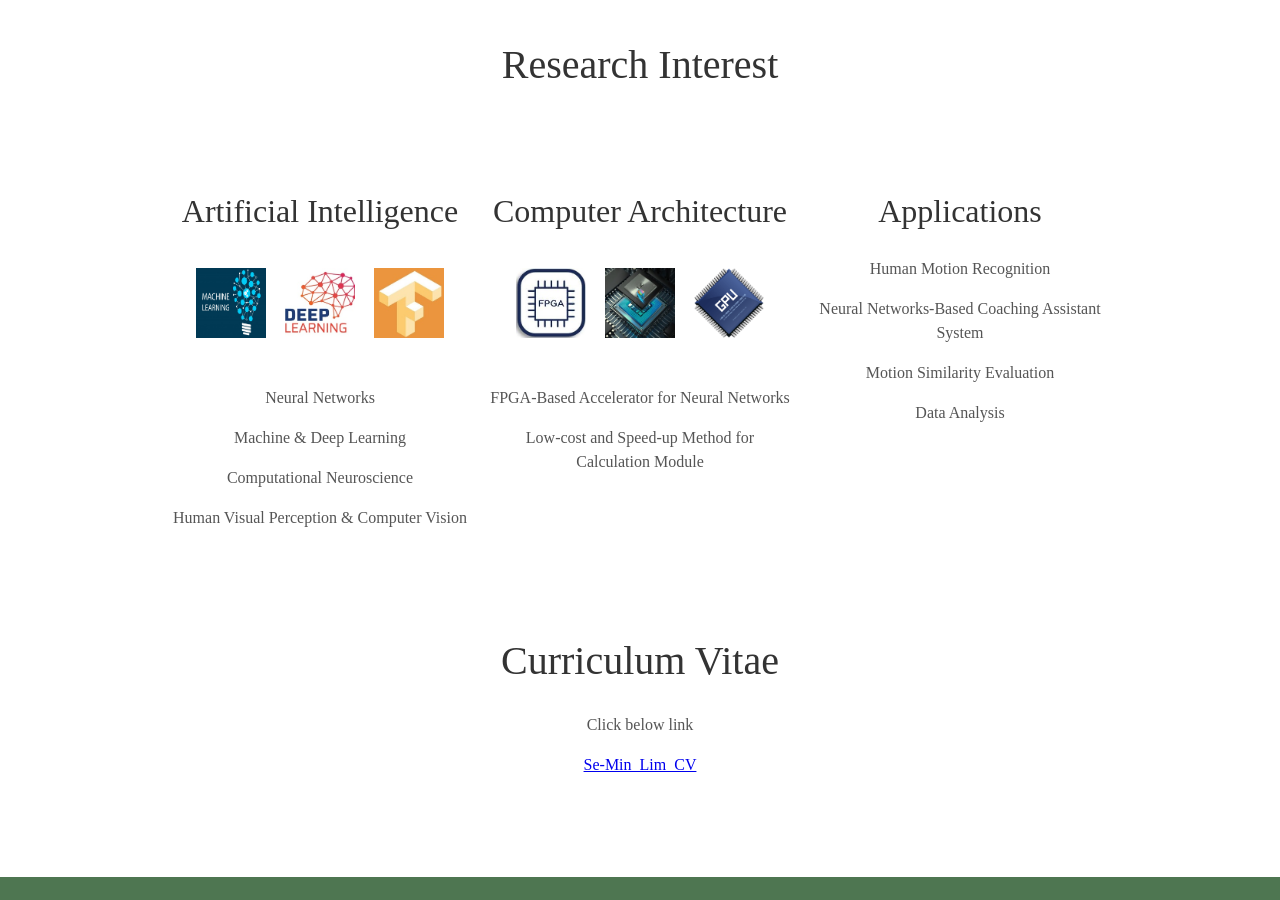
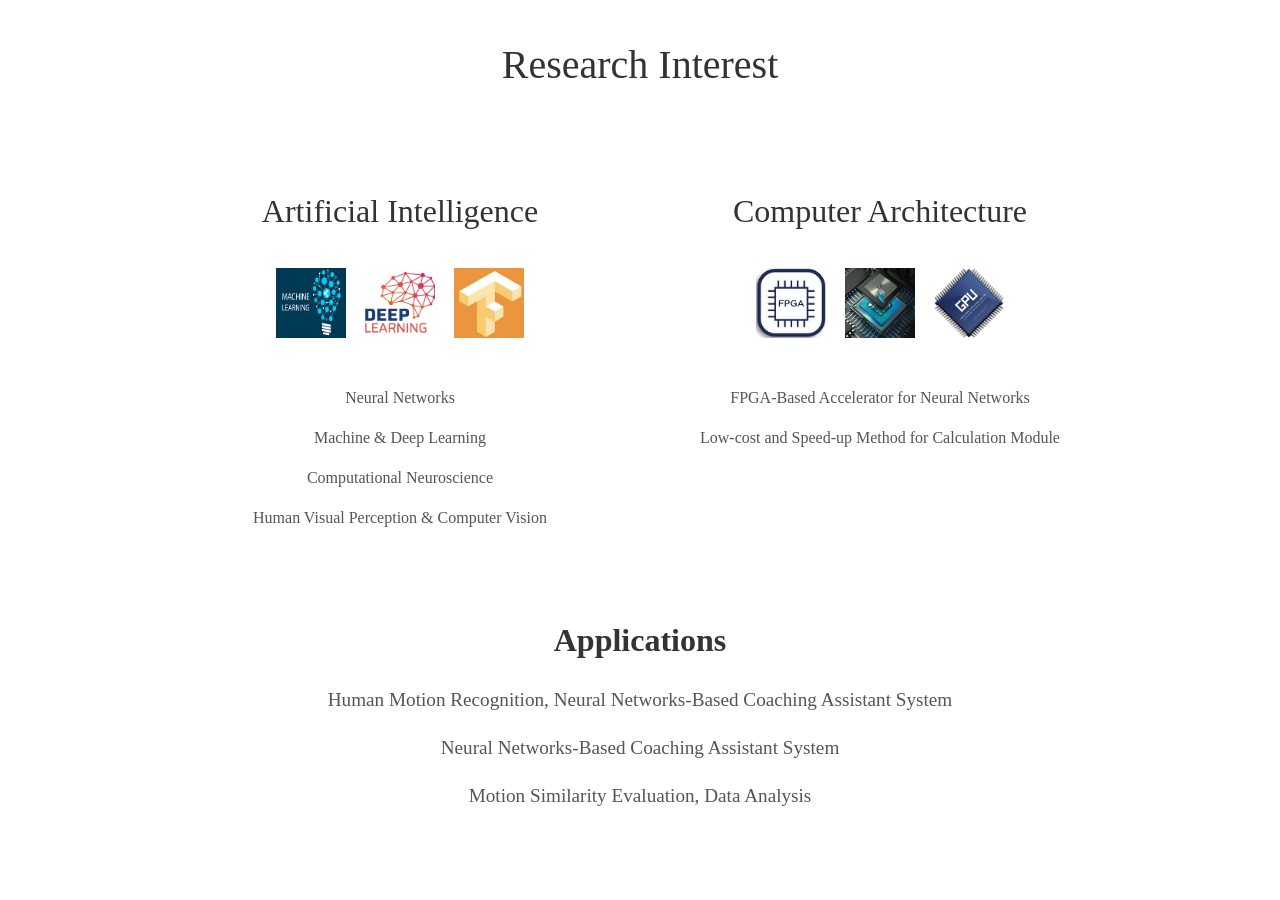
Before and after one commit to SeMinLim/SeMinLim.github.io, a Jekyll site: the page built from index.html, in a window 1280 px wide and 900 px high, scrolled down 940 px. Built offline with Jekyll 4.4.1, drawn with Linux system fonts in a browser that asks for light colours; some web fonts are replaced.

Commit message:
Update about.html

```diff
--- a/_includes/about.html
+++ b/_includes/about.html
@@ -20,11 +20,10 @@
     <p>FPGA-Based Accelerator for Neural Networks</p>
     <p>Low-cost and Speed-up Method for Calculation Module</p>
   </div>
-  <div class="tech">
-    <h2>Applications</h2>
-    <p>Human Motion Recognition</p>
-    <p>Neural Networks-Based Coaching Assistant System</p>
-    <p>Motion Similarity Evaluation</p>
-    <p>Data Analysis</p>
-  </div>
 </div>
+<div class="user-details">
+  <h2>Applications</h2>
+  <p>Human Motion Recognition, Neural Networks-Based Coaching Assistant System</p>
+  <p>Neural Networks-Based Coaching Assistant System</p>
+  <p>Motion Similarity Evaluation, Data Analysis</p>
+</div>
```
